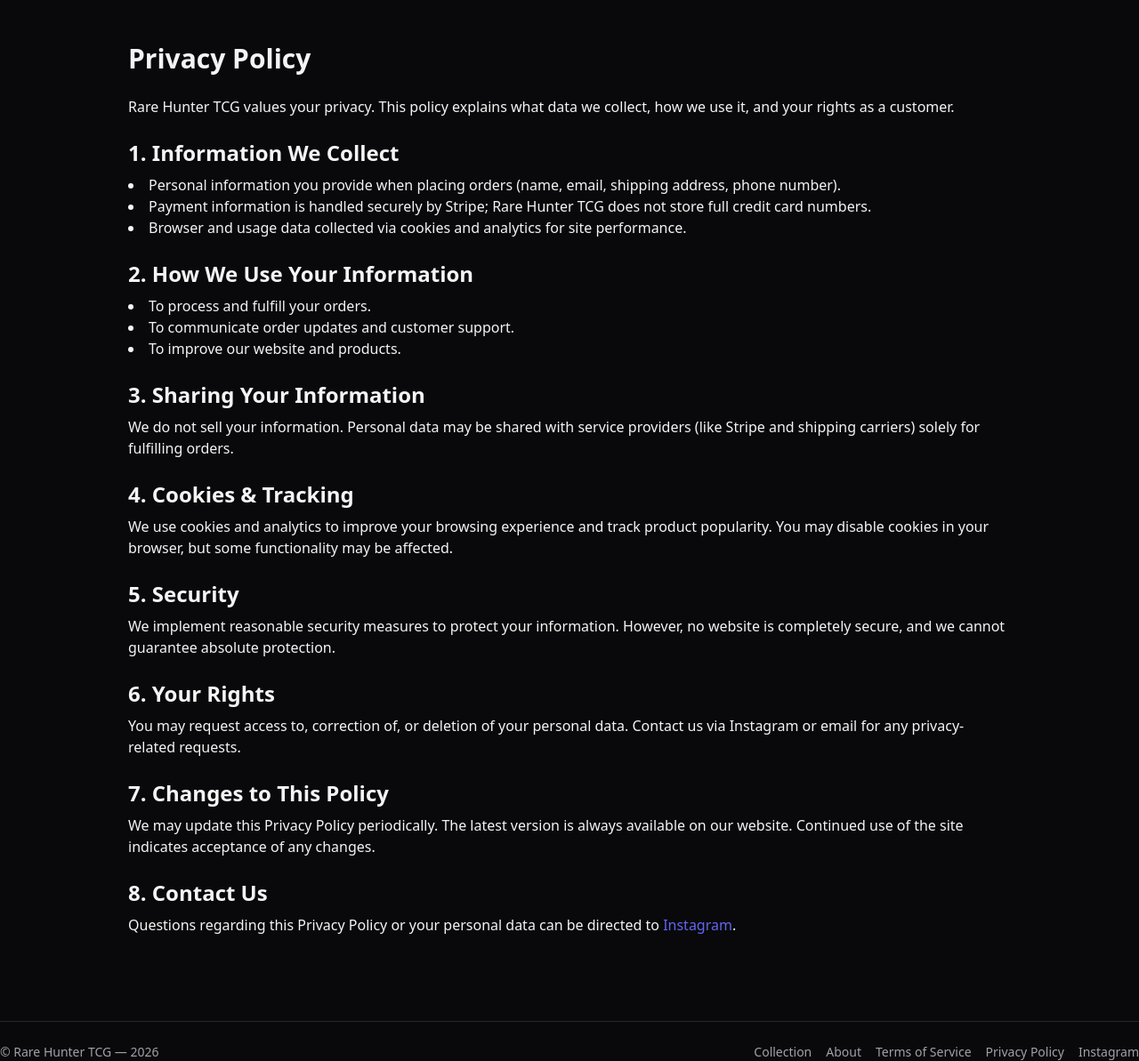
After one commit to johnson-cooper/rarehuntertcgcollection, a Django app: template collection/templates/collection/privacy.html in a window 1280 px wide. The commit adds this page. Shown: the whole page at 89% size. Run offline with Django 4.2, Linux system fonts and the light colour scheme; the template is opened without the code that fills it: most values are stand-ins (such as "Sample title", 1, 10 or a date in 2020); some libraries are stand-ins or nearby versions.

Commit message:
Add files via upload

```diff
--- a/collection/templates/collection/index.html
+++ b/collection/templates/collection/index.html
@@ -68,6 +68,8 @@
 
     <!-- Right: Links -->
     <div class="flex gap-4">
+      <a href="/" class="hover:text-indigo-500 transition">Collection</a>
+      <a href="/about" class="hover:text-indigo-500 transition">About</a>
       <a href="/terms" class="hover:text-indigo-500 transition">Terms of Service</a>
       <a href="/privacy" class="hover:text-indigo-500 transition">Privacy Policy</a>
       <a href="https://instagram.com/rarehunter.tcg" target="_blank" class="hover:text-indigo-500 transition">Instagram</a>
@@ -149,6 +151,7 @@ function buildCard(p){
     <div class="p-3 flex flex-col gap-2 flex-1"> <!-- flex-1 makes the content stretch -->
       <a href="/api/card/${p.id}/" class="font-semibold hover:underline">${escapeHtml(p.name)}</a>
       <div class="text-zinc-400 text-xs">${escapeHtml(p.set?.name||'')} ${p.edition?'• '+escapeHtml(p.edition):''} ${p.condition?'• '+escapeHtml(p.condition):''}</div>
+      ${p.misprint ? `<div class="text-yellow-400 text-xs mt-1">⚠ Misprint: ${escapeHtml(p.misprint)}</div>` : ''}
 
       <div class="flex items-center justify-between mt-2">
         <div class="text-lg font-bold">${formatMoney(p.price_cents)}</div>
@@ -158,7 +161,7 @@ function buildCard(p){
 
       <!-- ACTIONS: always anchored to bottom -->
       <div class="mt-auto">
-        <p>Payments are made securely with Stripe. When requesting to buy, the item will be on hold for you for 30 minutes to complete payment.</p>
+
         ${p.is_sold_out?`<div class="px-3 py-2 bg-red-700 text-white rounded text-center font-semibold">Sold out</div>`:
           p.is_reserved?`<div class="px-3 py-2 bg-amber-500 text-zinc-900 rounded text-center font-semibold">Reserved</div>`:
           `<button class="buy-btn w-full px-3 py-2 rounded bg-indigo-600 hover:bg-indigo-500 font-semibold" data-id="${p.id}">Request to buy</button>`}
--- /dev/null
+++ b/collection/templates/collection/privacy.html
@@ -0,0 +1,83 @@
+<!doctype html>
+<html lang="en">
+<head>
+  <meta charset="utf-8">
+  <meta name="viewport" content="width=device-width,initial-scale=1">
+  <title>Privacy Policy – Rare Hunter TCG</title>
+  <script src="https://cdn.tailwindcss.com"></script>
+</head>
+<body class="bg-zinc-950 text-zinc-100 min-h-screen font-sans">
+  <div class="max-w-5xl mx-auto px-4 py-12">
+    <h1 class="text-3xl font-bold mb-6">Privacy Policy</h1>
+
+    <p class="mb-4">
+      Rare Hunter TCG values your privacy. This policy explains what data we collect, how we use it, and your rights as a customer.
+    </p>
+
+    <h2 class="text-2xl font-semibold mt-6 mb-2">1. Information We Collect</h2>
+    <ul class="list-disc list-inside mb-4">
+      <li>Personal information you provide when placing orders (name, email, shipping address, phone number).</li>
+      <li>Payment information is handled securely by Stripe; Rare Hunter TCG does not store full credit card numbers.</li>
+      <li>Browser and usage data collected via cookies and analytics for site performance.</li>
+    </ul>
+
+    <h2 class="text-2xl font-semibold mt-6 mb-2">2. How We Use Your Information</h2>
+    <ul class="list-disc list-inside mb-4">
+      <li>To process and fulfill your orders.</li>
+      <li>To communicate order updates and customer support.</li>
+      <li>To improve our website and products.</li>
+    </ul>
+
+    <h2 class="text-2xl font-semibold mt-6 mb-2">3. Sharing Your Information</h2>
+    <p class="mb-4">
+      We do not sell your information. Personal data may be shared with service providers (like Stripe and shipping carriers) solely for fulfilling orders.
+    </p>
+
+    <h2 class="text-2xl font-semibold mt-6 mb-2">4. Cookies & Tracking</h2>
+    <p class="mb-4">
+      We use cookies and analytics to improve your browsing experience and track product popularity. You may disable cookies in your browser, but some functionality may be affected.
+    </p>
+
+    <h2 class="text-2xl font-semibold mt-6 mb-2">5. Security</h2>
+    <p class="mb-4">
+      We implement reasonable security measures to protect your information. However, no website is completely secure, and we cannot guarantee absolute protection.
+    </p>
+
+    <h2 class="text-2xl font-semibold mt-6 mb-2">6. Your Rights</h2>
+    <p class="mb-4">
+      You may request access to, correction of, or deletion of your personal data. Contact us via Instagram or email for any privacy-related requests.
+    </p>
+
+    <h2 class="text-2xl font-semibold mt-6 mb-2">7. Changes to This Policy</h2>
+    <p class="mb-4">
+      We may update this Privacy Policy periodically. The latest version is always available on our website. Continued use of the site indicates acceptance of any changes.
+    </p>
+
+    <h2 class="text-2xl font-semibold mt-6 mb-2">8. Contact Us</h2>
+    <p>
+      Questions regarding this Privacy Policy or your personal data can be directed to <a href="https://instagram.com/rarehunter.tcg" class="text-indigo-500 hover:underline" target="_blank">Instagram</a>.
+    </p>
+
+  </div>
+   <!-- Footer -->
+    <footer class="mt-12 border-t border-zinc-800 pt-6 text-zinc-400 text-sm flex flex-col sm:flex-row sm:justify-between gap-2">
+      <div>© Rare Hunter TCG — {{ currentYear }}</div>
+      <div class="flex gap-4">
+    <a href="/" class="hover:text-indigo-500 transition">Collection</a>
+      <a href="/about" class="hover:text-indigo-500 transition">About</a>
+        <a href="/terms" class="hover:underline">Terms of Service</a>
+        <a href="/privacy" class="hover:underline">Privacy Policy</a>
+        <a href="https://instagram.com/rarehunter.tcg" target="_blank" class="hover:underline">Instagram</a>
+      </div>
+    </footer>
+
+  </div>
+
+<script>
+  // Dynamically insert current year
+  document.querySelectorAll('footer div:first-child').forEach(el => {
+    el.textContent = `© Rare Hunter TCG — ${new Date().getFullYear()}`;
+  });
+</script>
+</body>
+</html>
```
Also changed, not shown: collection/templates/collection/about.html (added, +66 -0 lines), collection/templates/collection/cancel.html (+22 -1 lines), collection/templates/collection/card_detail.html (+27 -22 lines), collection/templates/collection/success.html (+19 -1 lines), collection/templates/collection/terms.html (added, +82 -0 lines).
